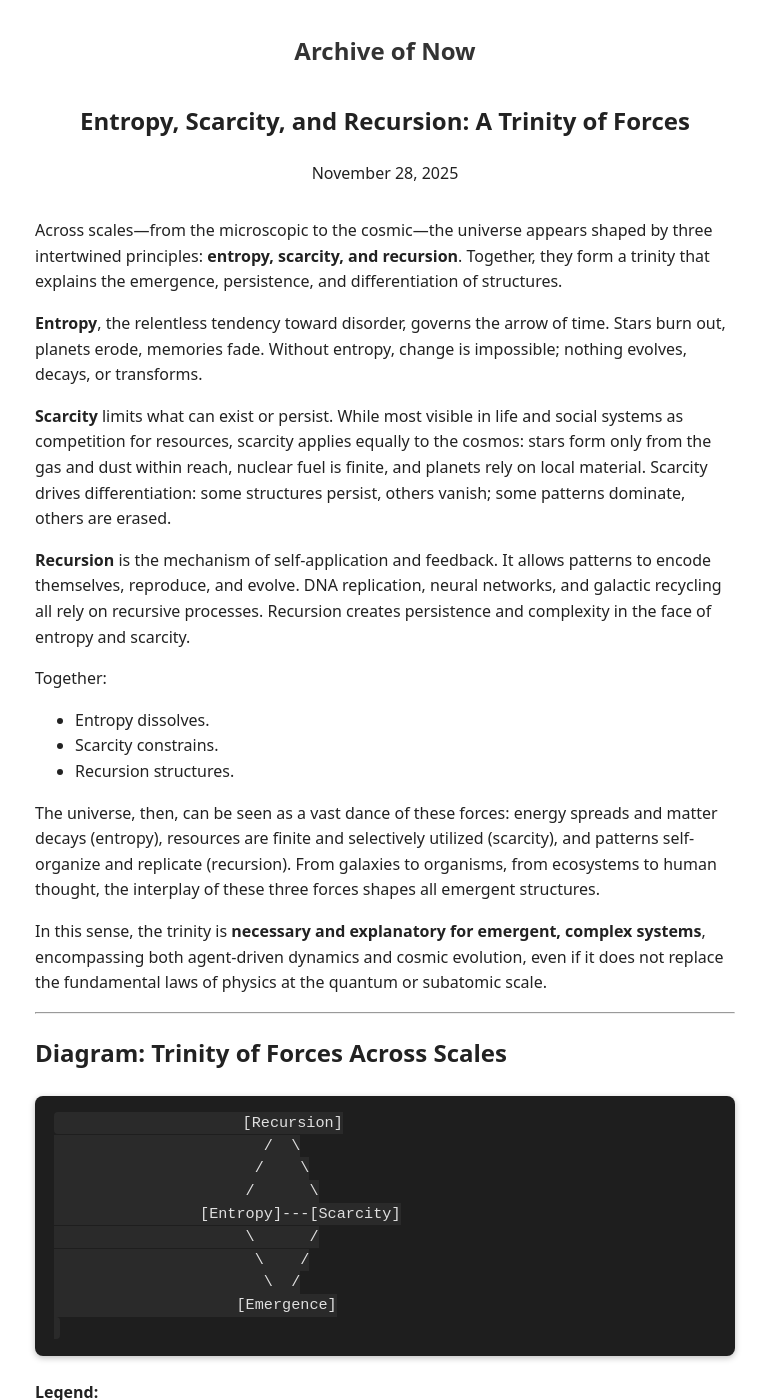
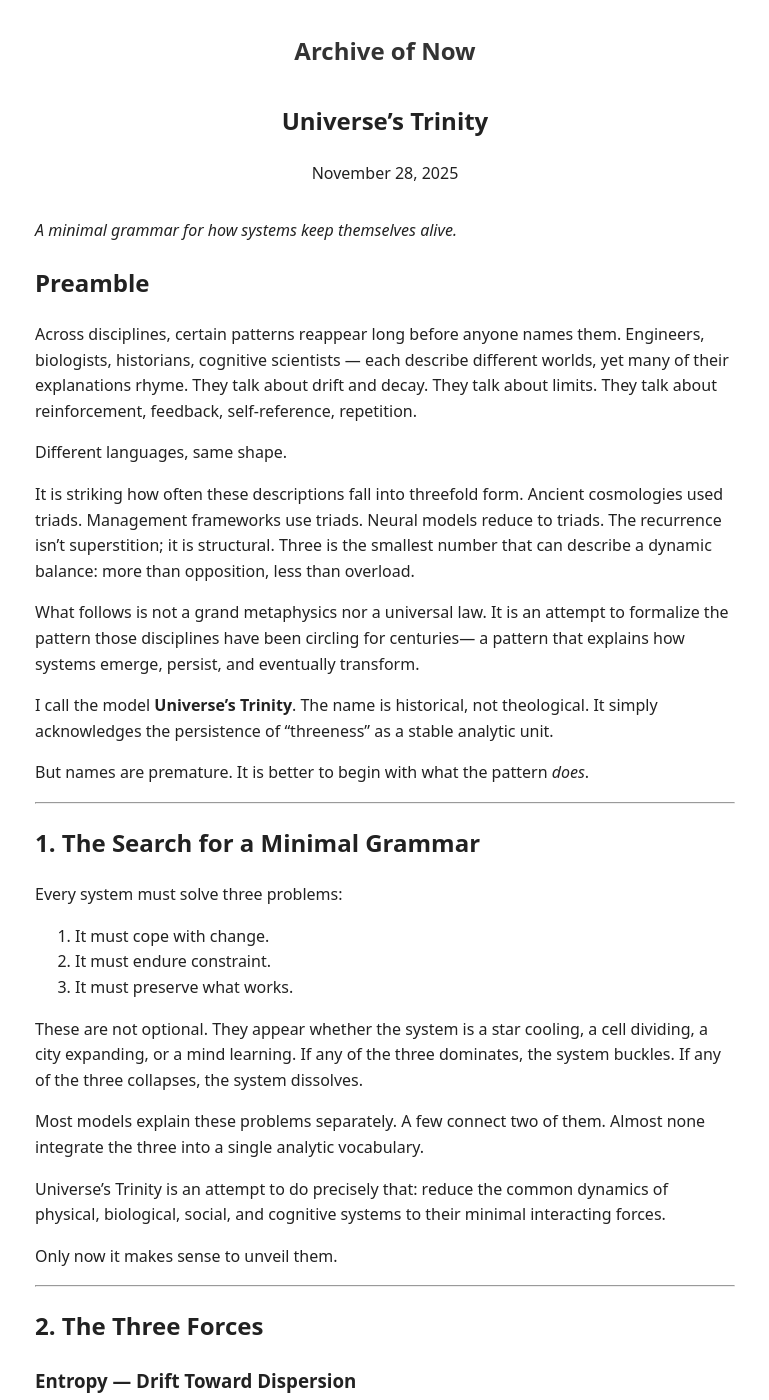
Before and after one commit to archive-of-now/archive-of-now.github.io, a Jekyll site: the page built from _essays/trinity/universes-trinity.md, in a window 1280 px wide and 1400 px high. Shown: the whole window, without its empty margins (255-1024 px from the left). Built offline with Jekyll 4.4.1, drawn with Linux system fonts in a browser that asks for light colours; some of the changed text lies outside the part shown.

Commit message:
Clarified and refined version

````diff
--- a/_essays/trinity/universes-trinity.md
+++ b/_essays/trinity/universes-trinity.md
@@ -1,85 +1,218 @@
 ---
-title: "Entropy, Scarcity, and Recursion: A Trinity of Forces"
+title: "Universe’s Trinity"
 excerpt: >
   Exploring entropy, scarcity, and recursion as the fundamental principles
   shaping emergent structures from cosmology to life and intelligence.
-
-tags:
-  - cosmology
-  - physics
-  - complexity
-  - systems
-  - philosophy
-  - emergence
-  - recursion
-  - entropy
-  - scarcity
-
-keywords:
-  - entropy
-  - scarcity
-  - recursion
-  - emergent systems
-  - complexity theory
-  - self-organization
-  - cosmological principles
-  - universal dynamics
-  - information theory
-  - thermodynamics
 ---
 
-Across scales—from the microscopic to the cosmic—the universe appears shaped by three intertwined principles: **entropy, scarcity, and recursion**. Together, they form a trinity that explains the emergence, persistence, and differentiation of structures.
+*A minimal grammar for how systems keep themselves alive.*
 
-**Entropy**, the relentless tendency toward disorder, governs the arrow of time. Stars burn out, planets erode, memories fade. Without entropy, change is impossible; nothing evolves, decays, or transforms.
+## Preamble
 
-**Scarcity** limits what can exist or persist. While most visible in life and social systems as competition for resources, scarcity applies equally to the cosmos: stars form only from the gas and dust within reach, nuclear fuel is finite, and planets rely on local material. Scarcity drives differentiation: some structures persist, others vanish; some patterns dominate, others are erased.
+Across disciplines, certain patterns reappear long before anyone names them.
+Engineers, biologists, historians, cognitive scientists — each describe different worlds, yet many of their explanations rhyme.
+They talk about drift and decay.
+They talk about limits.
+They talk about reinforcement, feedback, self-reference, repetition.
 
-**Recursion** is the mechanism of self-application and feedback. It allows patterns to encode themselves, reproduce, and evolve. DNA replication, neural networks, and galactic recycling all rely on recursive processes. Recursion creates persistence and complexity in the face of entropy and scarcity.
+Different languages, same shape.
 
-Together:
-- Entropy dissolves.
-- Scarcity constrains.
-- Recursion structures.
+It is striking how often these descriptions fall into threefold form.
+Ancient cosmologies used triads. Management frameworks use triads. Neural models reduce to triads.
+The recurrence isn’t superstition; it is structural.
+Three is the smallest number that can describe a dynamic balance: more than opposition, less than overload.
 
-The universe, then, can be seen as a vast dance of these forces: energy spreads and matter decays (entropy), resources are finite and selectively utilized (scarcity), and patterns self-organize and replicate (recursion). From galaxies to organisms, from ecosystems to human thought, the interplay of these three forces shapes all emergent structures.
+What follows is not a grand metaphysics nor a universal law.
+It is an attempt to formalize the pattern those disciplines have been circling for centuries—
+a pattern that explains how systems emerge, persist, and eventually transform.
 
-In this sense, the trinity is **necessary and explanatory for emergent, complex systems**, encompassing both agent-driven dynamics and cosmic evolution, even if it does not replace the fundamental laws of physics at the quantum or subatomic scale.
+I call the model **Universe’s Trinity**.
+The name is historical, not theological.
+It simply acknowledges the persistence of “threeness” as a stable analytic unit.
+
+But names are premature.
+It is better to begin with what the pattern *does*.
 
 ---
 
-## Diagram: Trinity of Forces Across Scales
-```
-                    [Recursion]
-                       /  \
-                      /    \
-                     /      \
-                [Entropy]---[Scarcity]
-                     \      /
-                      \    /
-                       \  /
-                    [Emergence]
+## 1. The Search for a Minimal Grammar
 
-```
+Every system must solve three problems:
 
-**Legend:**
-- **Entropy → Recursion:** persistence against decay.
-- **Scarcity → Recursion:** persistence within limits.
-- **Entropy ↔ Scarcity:** finite resources under inevitable decay shape selection pressures.
-- **Emergence:** the intersection of these forces produces galaxies, ecosystems, life, intelligence, and complex structures.
+1. It must cope with change.
+2. It must endure constraint.
+3. It must preserve what works.
 
-**Scope of Applicability:**
-- **Entropy:** universal (physics, information, biology).
-- **Scarcity:** universal wherever resources are finite—agents, ecosystems, and cosmic structures.
-- **Recursion:** universal in self-organizing and persistent systems, from molecules to civilizations.
+These are not optional.
+They appear whether the system is a star cooling, a cell dividing, a city expanding, or a mind learning.
+If any of the three dominates, the system buckles.
+If any of the three collapses, the system dissolves.
+
+Most models explain these problems separately.
+A few connect two of them.
+Almost none integrate the three into a single analytic vocabulary.
+
+Universe’s Trinity is an attempt to do precisely that: reduce the common dynamics of physical, biological, social, and cognitive systems to their minimal interacting forces.
+
+Only now it makes sense to unveil them.
 
 ---
 
-### Citation
+## 2. The Three Forces
 
-If referencing this essay:
+### Entropy — Drift Toward Dispersion
 
-> Kim, Stanislav. *Entropy, Scarcity, and Recursion: A Trinity of Forces*. GitHub Pages, 2025. [https://archive-of-now.github.io/trinity/the-holy-trinity-of-the-universe](https://archive-of-now.github.io/trinity/the-holy-trinity-of-the-universe)
+All systems face the tendency for order to diffuse, for structure to decay, for accumulated form to unravel.
+Entropy is not chaos; it is the background pressure that pushes everything away from coherence.
+
+### Scarcity — Limitation of Stabilizing Resources
+
+No system has infinite capacity.
+Material, energy, time, attention, bandwidth—whatever the relevant unit, its finitude shapes the system’s options.
+Scarcity forces selection and prioritization.
+
+### Recursion — Self-Applied Continuity
+
+A system persists only by reapplying its own structure back onto itself: replicating information, reinforcing habits, stabilizing procedures, reproducing rules. Recursion is how patterns resist dilution, feeding outputs back into the system’s own internal structure to create continuity across time.
+
+These three do not compete; they negotiate.
+They carve out a corridor where order can exist at all—a region where variation, constraint, and continuity counterbalance strongly enough for structure to persist.
 
 ---
 
-**Co-Author's note** This document was written by ChatGPT using human's input.
+## 3. Rotating Primacy
+
+The forces do not act in sequence.\
+They take turns becoming dominant.
+
+### Entropy-Origin Phases
+
+Disruption, novelty, breakdown.
+Systems fragment, experiment, and scatter.
+Later, scarcity and recursion rebuild around the debris.
+
+### Scarcity-Origin Phases
+
+Tightening constraints.
+Competition intensifies; inefficient structures prune away.
+Eventually, recursion consolidates and entropy cracks the over-optimized result.
+
+### Recursion-Origin Phases
+
+Over-stability and rigidity.
+Rules reproduce faster than reality changes.
+Ossification triggers entropy-driven release.
+
+This rotation is the metabolism of complex systems—an energy-neutral pattern of continual adjustment rather than a literal biochemical process:
+too much dispersion destabilizes; too much constraint suffocates; too much self-reinforcement ossifies.
+
+Systems survive by oscillating rather than locking into any single mode.
+
+---
+
+## 4. The Interaction Field
+
+If we plot the forces as axes of a three-dimensional field, every system occupies a point within it.
+Its behavior depends not on any one force, but on the **ratios** among them.
+
+* Entropy supplies variation.
+* Scarcity supplies boundary.
+* Recursion supplies continuity.
+
+Stable systems hover within a narrow corridor where the three counterbalance.
+Outside that corridor lie runaway effects: noise, famine, bureaucracy, collapse.
+
+This interaction field is the core of the Trinity:
+a *non-linear grammar* rather than a linear mechanism.
+
+---
+
+## 5. The Trinity Effect — First-Order Emergence
+
+When the three forces interact within the corridor of viability, a higher-order pattern emerges.
+I call this pattern **The Trinity Effect**:
+a system-level attractor that governs collective behavior, stabilizes hierarchy, and generates predictable trajectories at scale.
+
+The Trinity defines the frame;
+**The Trinity Effect is the first-order phenomenon produced by that frame.**
+
+It appears wherever agents—biological, social, or computational—interact under constraints while reproducing structure:
+
+* Recursion amplifies and preserves established patterns.
+* Scarcity filters them, enforcing prioritization and selection.
+* Entropy erodes what no longer fits the environment.
+
+The result is a macro-vector: a directional tendency in system behavior that individuals can influence locally but not overturn globally.
+Systems settle into characteristic configurations—migration routes, institutional hierarchies, technological adoption curves, social norms, ecological niches—not because any agent designed them, but because the triadic forces converge on attractors.
+
+The Trinity Effect is the **meta-power (the directional, system-scale tendency generated by the interaction of the three forces)** generated by Universe’s Trinity:
+the dominant systemic tendency from which downstream phenomena—including equilibrium cascades—flow.
+
+---
+
+## 6. Equilibrium Cascades (Second-Order Dynamics)
+
+When one force overwhelms the others, the system is pushed outside the viable corridor and must renegotiate balance.
+These renegotiations are **Equilibrium Cascades**:
+turbulent shifts where dominance collapses, feedback rearranges, and a new stable ratio is found.
+
+A cascade is not the Trinity Effect itself, but a consequence of it:
+a **readjustment** when the attractor’s balance is lost.
+
+Examples:
+
+* Stars exhausting fuel then collapsing and recycling matter.
+* Ecosystems reorganizing after fire or drought.
+* Institutions stagnating under recursion until crisis reopens adaptation.
+* Minds breaking habits when novelty overwhelms reinforcement.
+
+A cascade is neither collapse nor renewal alone.
+It is the path the system traces while finding a workable ratio among the three forces.
+
+---
+
+## 7. Cross-Scale Illustrations
+
+**Physics (stellar evolution):**
+Fusion resists entropy; fuel scarcity defines lifespan; collapse and explosion redistribute structure.
+
+**Biology (evolution):**
+Mutation introduces variation; ecological limits impose selection; replication preserves form.
+
+**Society (institutions):**
+Crisis fragments; competition prunes; bureaucracy rigidifies until entropy reopens adaptation.
+
+**Cognition (learning):**
+Noise introduces novelty; attention limits capacity; reinforcement stabilizes patterns until stagnation forces revision.
+
+The scale changes, the grammar does not.
+
+---
+
+## 8. Boundary Conditions
+
+Universe’s Trinity is not predictive.
+It claims no universal cycle, no determinism, no inevitability.
+It identifies **conditions of possibility**:
+what enables systems to endure change, and what breaks them when any force overwhelms the others.
+
+Its ambition is modest:
+to offer a single vocabulary for reading the world’s shifting equilibria.
+
+---
+
+## 9. Closing
+
+Universe’s Trinity is a small model, not a grand theory.
+Its power lies in minimalism:
+three forces—dissipation, constraint, self-reference—are enough to explain how systems live, decay, and reorganize.
+
+**The Trinity Effect** is the first pattern that appears when those forces meet:
+a system-level attractor from which the rest flows, including the cascades that punctuate stability.
+
+Everything else is elaboration.
+
+Everything complex lives in the tension between dissipation, constraint, and self-reference. Trinity simply names the grammar.
+
+
+> “Developed in dialogue with GPT, used here as a cognitive instrument for refinement and clarity. The conceptual framework and all core ideas originate with the author.”
````
